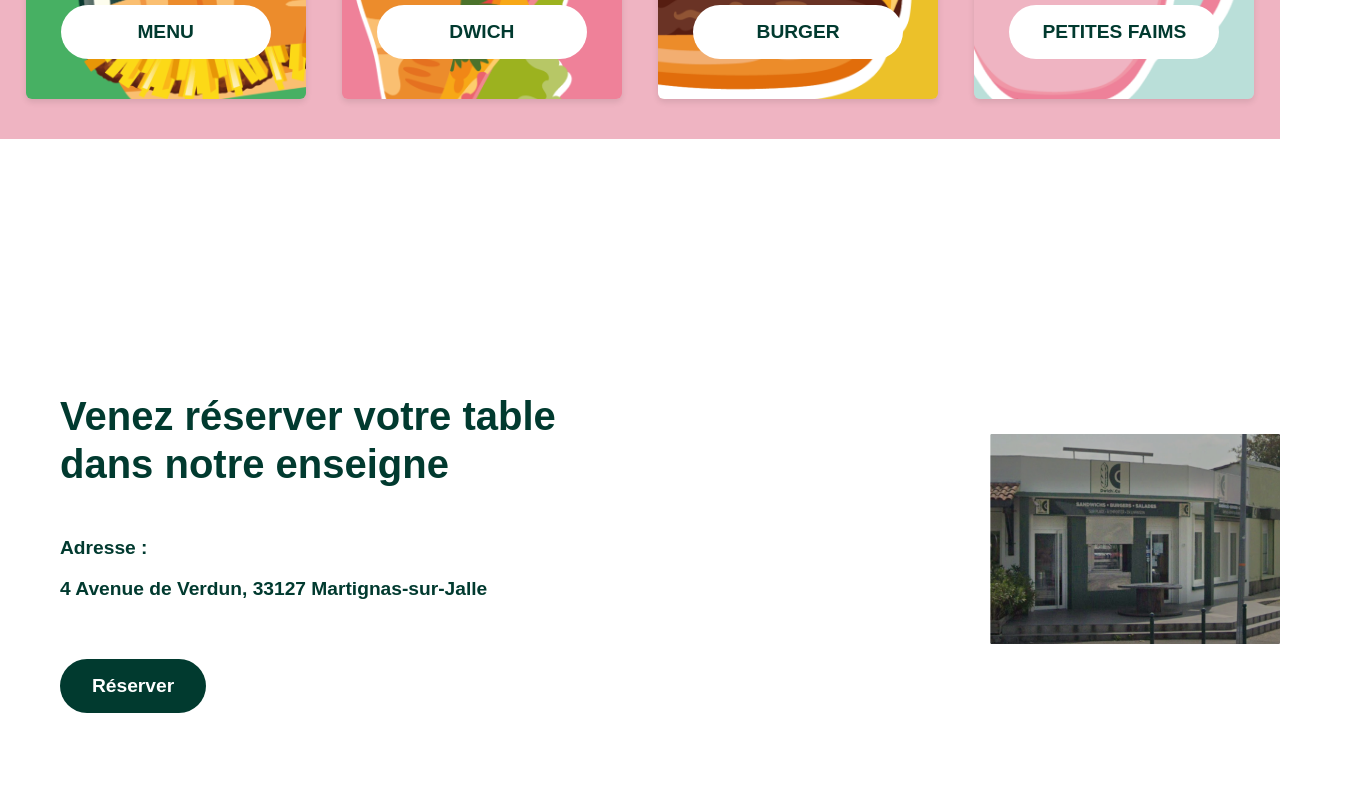
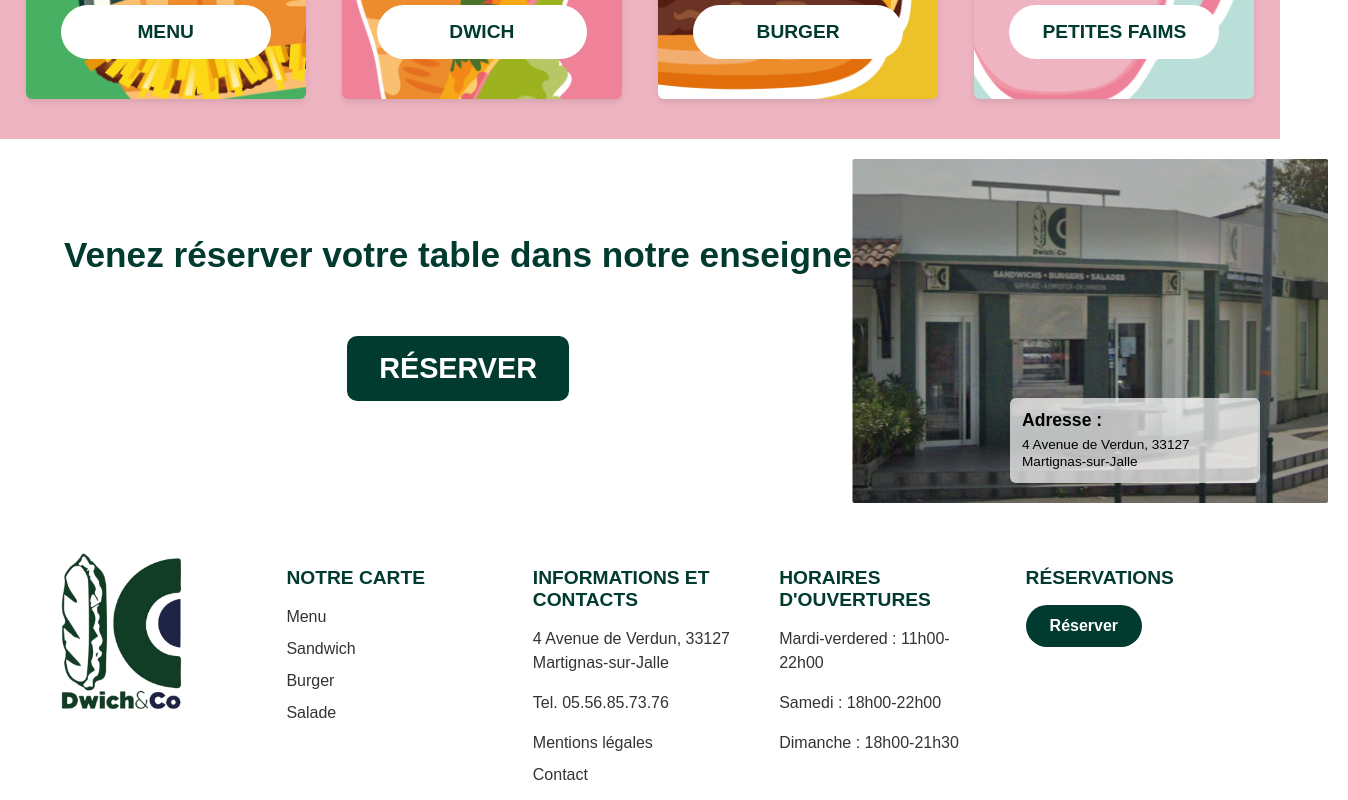
Before and after one commit to Kilecon/dwich_spa, a React (Vite) app: page / in a window 1280 px wide. Shown: the part 1260-2060 px from the top of the page, 1348 px wide, since content can reach past the window. Built offline with nearby package versions, Linux system fonts and the light colour scheme.

Commit message:
page home réservation 90% finit (reste plus que le responsif ...)

```diff
--- a/src/components/ui/Button/Button.module.scss
+++ b/src/components/ui/Button/Button.module.scss
@@ -23,6 +23,14 @@
     border: none;
   }
 
+  &.quaternary {
+    background-color: #013a2f;
+    color: #ffffff;
+    border: none;
+  }
+
+
+
   &.fat {
     padding: 24px 72px;
     font-size: 1.8rem;
@@ -42,4 +50,10 @@
     padding: 16px 32px;
     font-size: 1.2rem;
   }
+
+  &.squared {
+    padding: 16px 32px;
+    font-size: 1.8rem;
+    border-radius: 10px;
+  }
 }
--- a/src/components/ui/Button/Button.tsx
+++ b/src/components/ui/Button/Button.tsx
@@ -4,7 +4,7 @@ import styles from './Button.module.scss';
 interface ButtonProps {
   children: React.ReactNode;
   onClick?: () => void;
-  variant?: 'primary' | 'secondary' | 'tertiary';
+  variant?: 'primary' | 'secondary' | 'tertiary' | 'quaternary';
   size?: string;
 }
 
--- a/src/pages/Home/reservationHome.module.scss
+++ b/src/pages/Home/reservationHome.module.scss
@@ -1,69 +1,83 @@
 .container {
   display: flex;
-  min-height: 100vh;
+  width: 100%;
+  padding: 20px 0 0px;
   background-color: white;
   color: #013a2f;
   font-family: 'Arial', sans-serif;
+  position: relative;
 }
 
 .content {
-  flex: 3;
-  padding: 60px;
+  flex: 2;
+  padding-top: 4%;
+  padding-left: 5%;
   display: flex;
   flex-direction: column;
-  justify-content: center;
-  align-items: flex-start;
+  align-items: center;
 }
 
 .heading {
-  font-size: 2.5rem;
+  font-size: 2.2rem;
   font-weight: bold;
   margin-bottom: 30px;
   line-height: 1.2;
-  max-width: 600px;
+  white-space: nowrap;
+  overflow: visible;
+  text-align: left;
 }
 
-.subheading {
-  font-size: 1.8rem;
-  margin-bottom: 40px;
-  font-weight: normal;
-}
-
-.address {
-  font-size: 1.2rem;
-  margin-bottom: 40px;
-  font-weight: bold;
+.buttonWrapper {
+  display: block;
+  text-align: center;
+  width: 100%;
+  padding-top: 30px;
 }
 
 .imageContainer {
   flex: 1;
   position: relative;
   display: flex;
+  padding-right: 20px;
 }
 
 .mainImage {
-  width: 100%;
-  height: 100%;
-  object-fit: contain;
+  width: 476px;
+  height: 344px;
+  display: block;
 }
 
-.imageOverlay {
+.overlayContainer {
   position: absolute;
-  bottom: 40px;
-  right: 40px;
-  background-color: rgba(255, 255, 255, 0.8);
-  padding: 25px;
-  border-radius: 15px;
-  max-width: 70%;
+  bottom: 20px;
+  right: 20px;
+  z-index: 10;
+  max-width: 250px;
 }
 
-.buttonWrapper {
-  display: inline-block;
+.overlayContent {
+  background: rgba(255, 255, 255, 0.7);
+  padding: 12px;
+  border-radius: 6px;
+  color: rgb(0, 0, 0);
+}
+
+.overlayTitle {
+  margin: 0 0 5px 0;
+  font-size: 1.1rem;
+  font-weight: bold;
+}
+
+.overlayText {
+  margin: 0;
+  font-size: 0.85rem;
+  line-height: 1.3;
 }
 
 @media (max-width: 768px) {
   .container {
     flex-direction: column;
+    position: relative;
   }
 
   .content {
@@ -73,12 +87,20 @@
 
   .imageContainer {
     order: 1;
-    height: 50vh;
+    height: auto;
+    padding-right: 0;
+    margin-bottom: 20px;
   }
 
-  .imageOverlay {
-    bottom: 20px;
-    right: 20px;
-    max-width: 80%;
+  .mainImage {
+    width: 100%;
+    height: auto;
+    max-width: 100%;
+  }
+
+  .overlayContainer {
+    bottom: 15px;
+    right: 15px;
+    max-width: 200px;
   }
 }
--- a/src/pages/Home/reservationHome.tsx
+++ b/src/pages/Home/reservationHome.tsx
@@ -6,17 +6,14 @@ const Home3 = () => {
     <div className={styles.container}>
       <div className={styles.content}>
         <h1 className={styles.heading}>Venez réserver votre table dans notre enseigne</h1>
-        <div className={styles.address}>
-          <p><strong>Adresse :</strong></p>
-          <p>4 Avenue de Verdun, 33127 Martignas-sur-Jalle</p>
-        </div>
+
         <div className={styles.buttonWrapper}>
           <Button
-            variant="primary"
-            size="large"
+            variant="quaternary"
+            size="squared"
             onClick={() => console.log('Reserver')}
           >
-            Réserver
+            RÉSERVER
           </Button>
         </div>
       </div>
@@ -28,6 +25,13 @@ const Home3 = () => {
           className={styles.mainImage}
         />
       </div>
+
+      <div className={styles.overlayContainer}>
+        <div className={styles.overlayContent}>
+          <h3 className={styles.overlayTitle}>Adresse :</h3>
+          <p className={styles.overlayText}>4 Avenue de Verdun, 33127 Martignas-sur-Jalle</p>
+        </div>
+      </div>
     </div>
   );
 };
```
